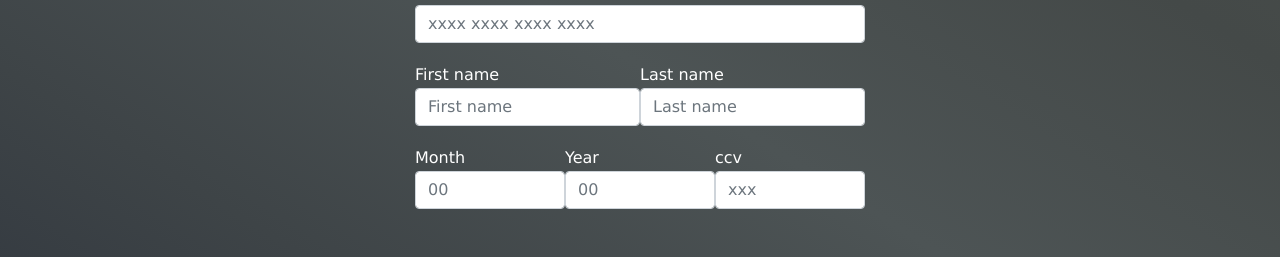
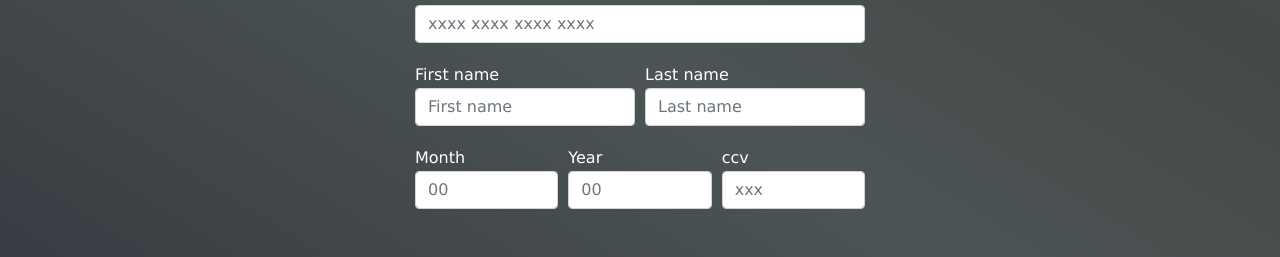
Before and after one commit to Acrasia86/walletTest, a React (Create React App) app: page /addCard in a window 1280 px wide. Shown: the part 334-591 px from the top of the page. Built offline with nearby package versions, Linux system fonts and the light colour scheme.

Commit message:
fixed margins on inputs in addcard

```diff
--- a/src/components/NotActiveCard.jsx
+++ b/src/components/NotActiveCard.jsx
@@ -8,7 +8,6 @@ import React from 'react'
 
     <div class="card">
       <div class="card__front card__part">
-
         <p style={{color: 'white'}} class="card__front-logo card__logo"> Visa</p>
         <br />
         <img src="https://w7.pngwing.com/pngs/460/694/png-transparent-iphone-computer-icons-integrated-circuits-chips-subscriber-identity-module-sim-cards-electronics-text-rectangle.png" class="card__front-square card__square" />
--- a/src/pages/AddCard.jsx
+++ b/src/pages/AddCard.jsx
@@ -50,7 +50,7 @@ import { useHistory, Link } from 'react-router-dom';
     <input type="text" className="form-control cardInput" id="cardNumber" placeholder="xxxx xxxx xxxx xxxx" />
   </div>
   <div style={{display: 'flex', flexDirection: 'row'}}>
-  <div className="form-group">
+  <div style={{marginRight: '10px'}} className="form-group">
     <label className='labels' htmlFor="firstName">First name</label>
     <input type="text" className="form-control cardInput" id="firstName" placeholder="First name" />
   </div>
@@ -60,11 +60,11 @@ import { useHistory, Link } from 'react-router-dom';
   </div>
   </div>
   <div className='validContainer'>
-  <div className="form-group">
+  <div style={{marginRight: '10px'}} className="form-group">
     <label className='labels' htmlFor="validThruMonth">Month</label>
     <input type="number" className="form-control cardInput" id="expireMonth" placeholder="00" />
   </div>
-  <div className="form-group">
+  <div style={{marginRight: '10px'}} className="form-group">
     <label className='labels' htmlFor="validThruYear">Year</label>
     <input type="number" className="form-control cardInput" id="expireYear" placeholder="00" />
   </div>
--- a/src/redux/slice/cardSlice.js
+++ b/src/redux/slice/cardSlice.js
@@ -6,8 +6,8 @@ const cardSlice = createSlice({
         cards: [{
             id: 1,
             vendor: 'American express',
-            americanExpress: 'American express',
-            visa: '',
+            americanExpress: '',
+            visa: 'Visa',
             mastercard: '',
             cardNumber: "1111 1111 1111 1111",
             firstName: 'Jacob',
```
